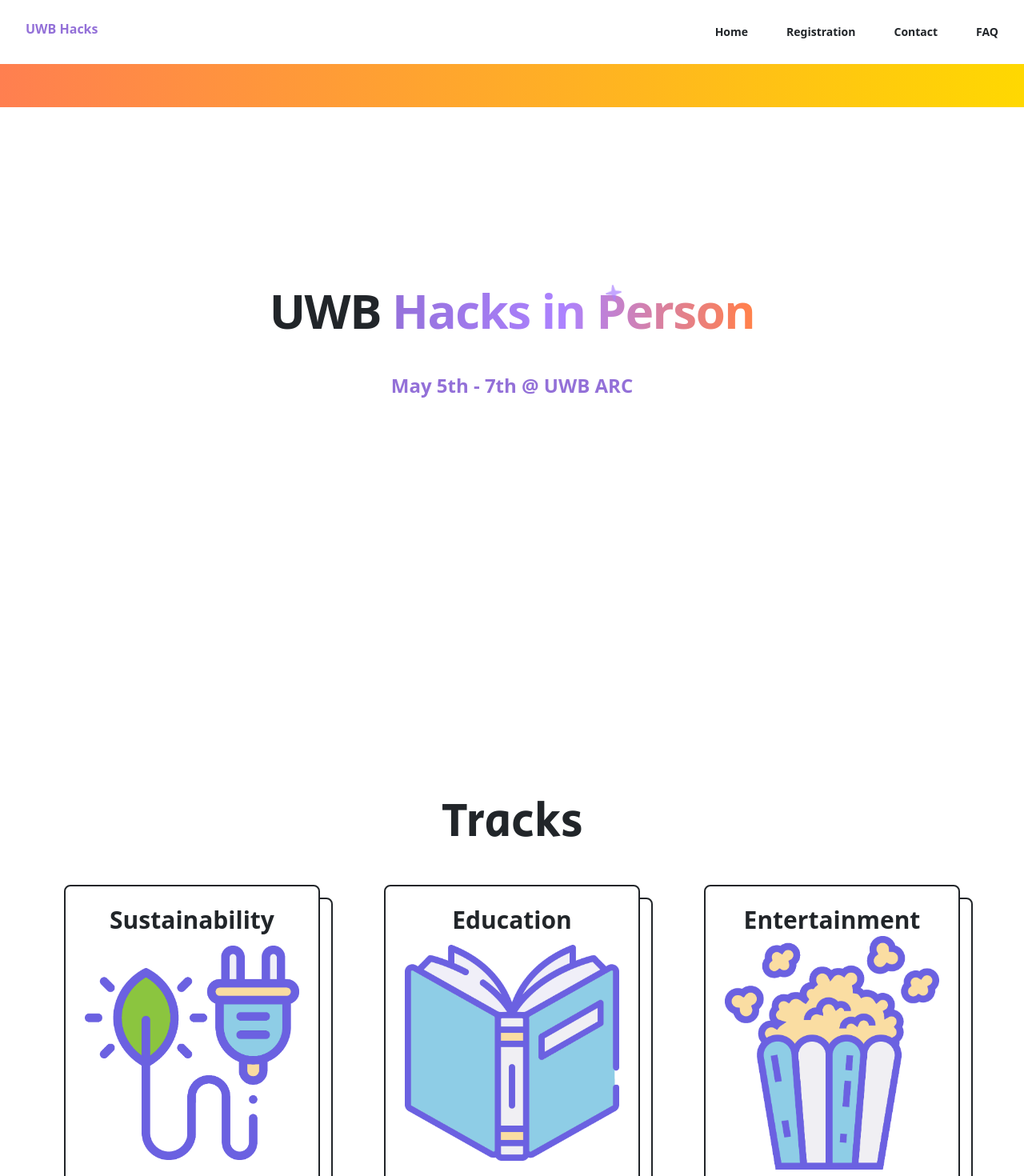
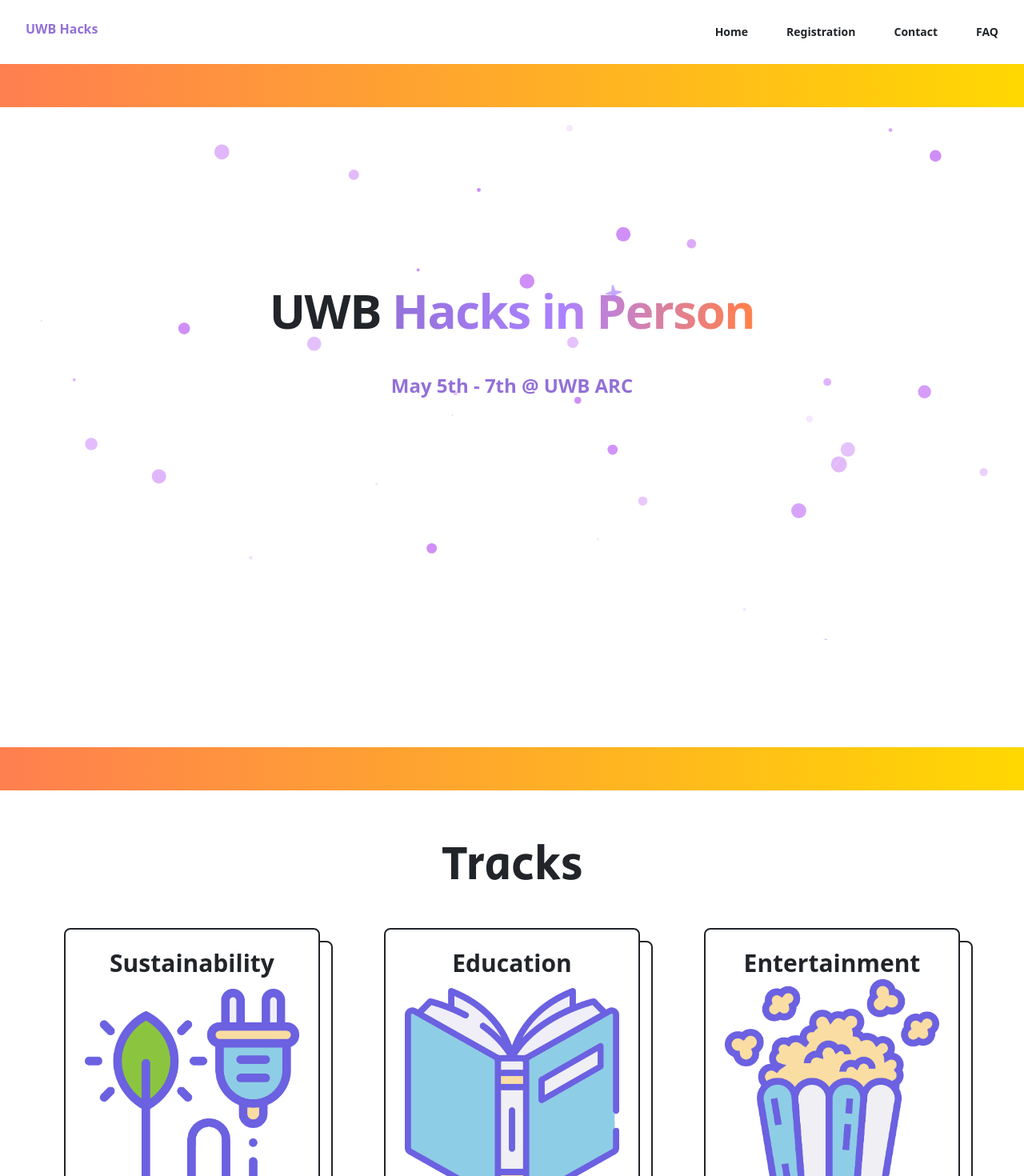
Before and after one commit to UWB-ACM/uwb-hacks24, a React (Create React App) app: page / in a window 1280 px wide. Shown: the top 1470 px of the page at 80% size. Built offline with nearby package versions, Linux system fonts and the light colour scheme; what tw-elements would draw is missing.

Commit message:
relocated countdowntimer tag

```diff
--- a/src/Home/Home.js
+++ b/src/Home/Home.js
@@ -7,6 +7,7 @@
 import './Home.css';
 import ScrollToTopButton from "./ScrollToTopButton"
 import HeaderSection from "./HeaderSection";
+import CountDownTimer from "./CountDownTimer";
 
 function Home() {
     const particlesInit = useCallback(async (engine) => {
@@ -15,10 +16,11 @@
     return (
         <>
             <HeaderSection />
+            <CountDownTimer/>
             <div className="w-full Home">
                 <Tracks />
                 <FAQ />
-                {/*<Particles className="particles" options={options} init={particlesInit} />*/}
+                <Particles className="particles" options={options} init={particlesInit} />
                 <ScrollToTopButton/>
             </div>
         </>
```
